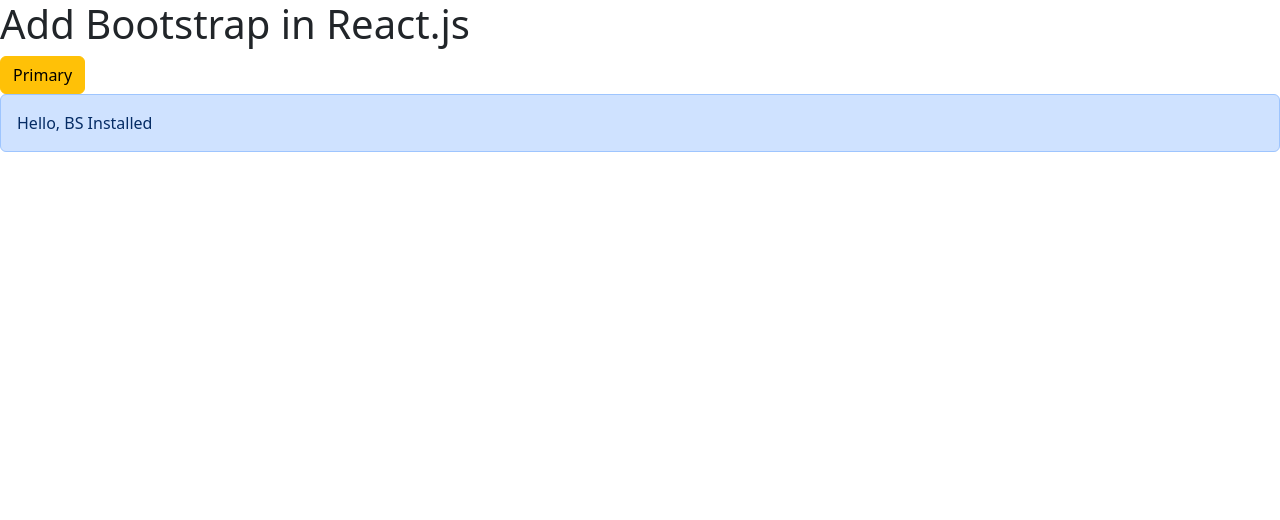
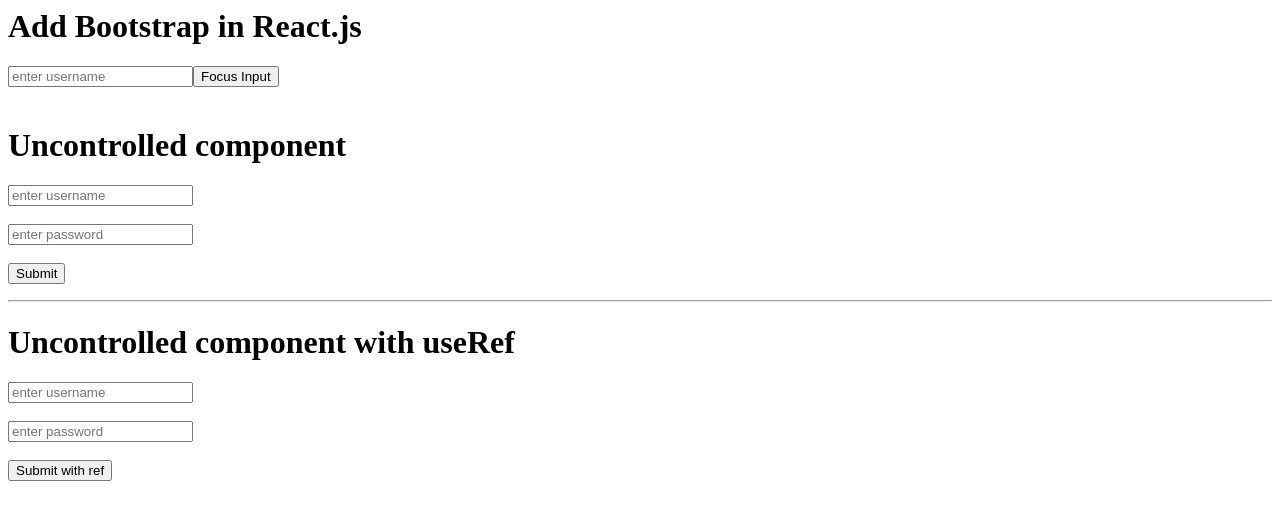
Before and after one commit to shivrajpro/react-step-by-step, a React (Vite) app: page / in a window 1280 px wide. Shown: the top 520 px of the page. Built offline with nearby package versions, Linux system fonts and the light colour scheme.

Commit message:
uncontrolled components with useRef

```diff
--- a/src/App.jsx
+++ b/src/App.jsx
@@ -1,12 +1,82 @@
-import Button from "react-bootstrap/Button";
-import Alert from "react-bootstrap/Alert";
+import { useRef } from "react";
 
 function App() {
+  const inputRef = useRef(null);
+
+  const usernameRef = useRef();
+  const passwordRef = useRef();
+
+  const inputHandler = () => {
+    inputRef.current.focus();
+    inputRef.current.style.color = "red";
+    inputRef.current.placeholder = "enter email";
+  };
+
+  const handleForm = (evt) => {
+    evt.preventDefault();
+    const user = document.querySelector("#username").value;
+    const password = document.querySelector("#password").value;
+
+    console.log("user", user, "password", password);
+  };
+
+  const handleFormRef = (evt) => {
+    evt.preventDefault();
+    const username = usernameRef.current.value;
+    const password = passwordRef.current.value;
+    console.log("username=", username, "password=", password);
+
+    usernameRef.current.value = "";
+    passwordRef.current.value = "";
+  };
   return (
     <>
       <h1>Add Bootstrap in React.js</h1>
-      <Button variant="warning">Primary</Button>
-      <Alert>Hello, BS Installed</Alert>
+      <input ref={inputRef} type="text" placeholder="enter username" />
+      <button onClick={inputHandler}>Focus Input</button>
+      <br />
+      <br />
+      <h1>Uncontrolled component</h1>
+      <form onSubmit={handleForm}>
+        <input
+          type="text"
+          name="username"
+          id="username"
+          placeholder="enter username"
+        />{" "}
+        <br /> <br />
+        <input
+          type="password"
+          name="password"
+          id="password"
+          placeholder="enter password"
+        />
+        <br /> <br />
+        <button type="submit">Submit</button>
+      </form>
+
+      <hr />
+
+      <h1>Uncontrolled component with useRef</h1>
+      <form onSubmit={handleFormRef}>
+        <input
+          type="text"
+          name="usernameRef"
+          id="usernameRef"
+          placeholder="enter username"
+          ref={usernameRef}
+        />{" "}
+        <br /> <br />
+        <input
+          type="password"
+          name="passwordRef"
+          id="passwordRef"
+          placeholder="enter password"
+          ref={passwordRef}
+        />
+        <br /> <br />
+        <button type="submit">Submit with ref</button>
+      </form>
     </>
   );
 }
--- a/src/index.jsx
+++ b/src/index.jsx
@@ -1,6 +1,6 @@
 import { StrictMode } from "react";
 import { createRoot } from "react-dom/client";
-import "bootstrap/dist/css/bootstrap.min.css";
+// import "bootstrap/dist/css/bootstrap.min.css";
 import App from "./App";
 
 const rootElement = document.getElementById("root");
```
Also changed, not shown: notes.txt (added).
